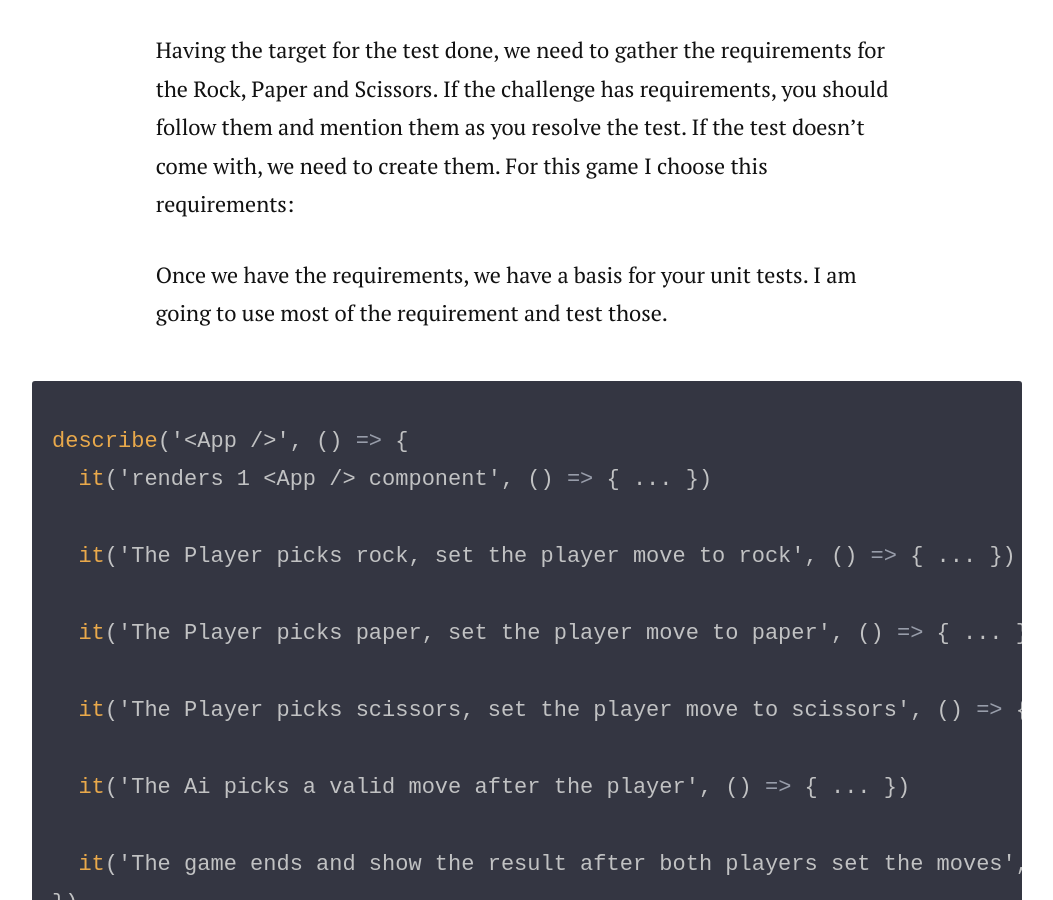
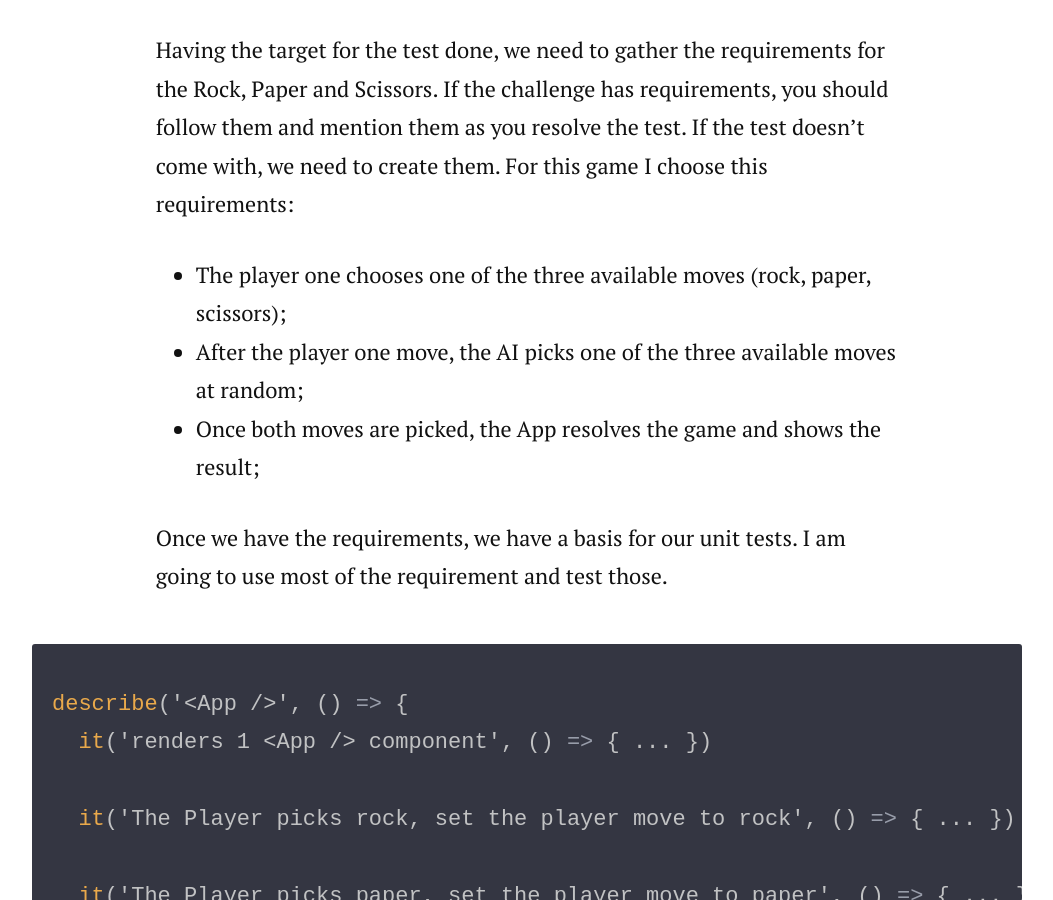
Before and after one commit to GustavoRSSilva/gustavorssilva.github.io, a Jekyll site: the page built from _posts/2018-01-21-react-rock-paper-scissors.markdown, in a window 1280 px wide and 900 px high, scrolled down 1363 px. Shown: the whole window, without its empty margins (113-1166 px from the left). Built offline with Jekyll 4.4.1, drawn with Linux system fonts in a browser that asks for light colours; nearby versions of some CDN libraries; some of the changed text lies outside the part shown.

Commit message:
[new] requirements

```diff
--- a/_posts/2017-12-31-react-rock-paper-scissors.markdown
+++ b/_posts/2018-01-21-react-rock-paper-scissors.markdown
@@ -23,10 +23,12 @@ There are many reasons why a company does not reply, this post is not about that
 <!-- Requirements -->
 Having the target for the test done, we need to gather the requirements for the Rock, Paper and Scissors. If the challenge has requirements, you should follow them and mention them as you resolve the test. If the test doesn't come with, we need to create them. For this game I choose this requirements:
 
-<!-- TODO add the requirements -->
+* The player one chooses one of the three available moves (rock, paper, scissors);
+* After the player one move, the AI picks one of the three available moves at random;
+* Once both moves are picked, the App resolves the game and shows the result;
 
 <!-- TDD -->
-Once we have the requirements, we have a basis for your unit tests. I am going to use most of the requirement and test those.
+Once we have the requirements, we have a basis for our unit tests. I am going to use most of the requirement and test those.
 
 {% highlight javascript %}
 
```
Also changed, not shown: other parts of _posts/2018-01-21-react-rock-paper-scissors.markdown (+1 -1 lines).
